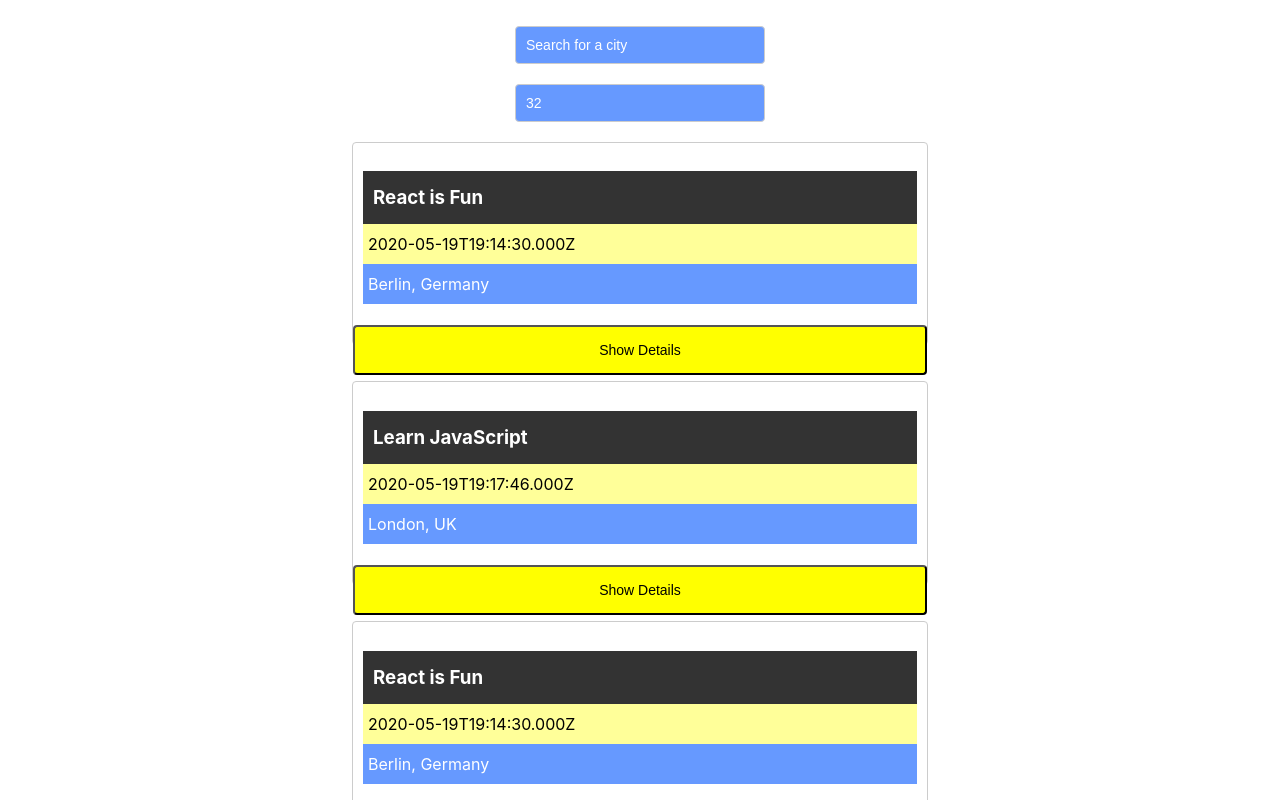
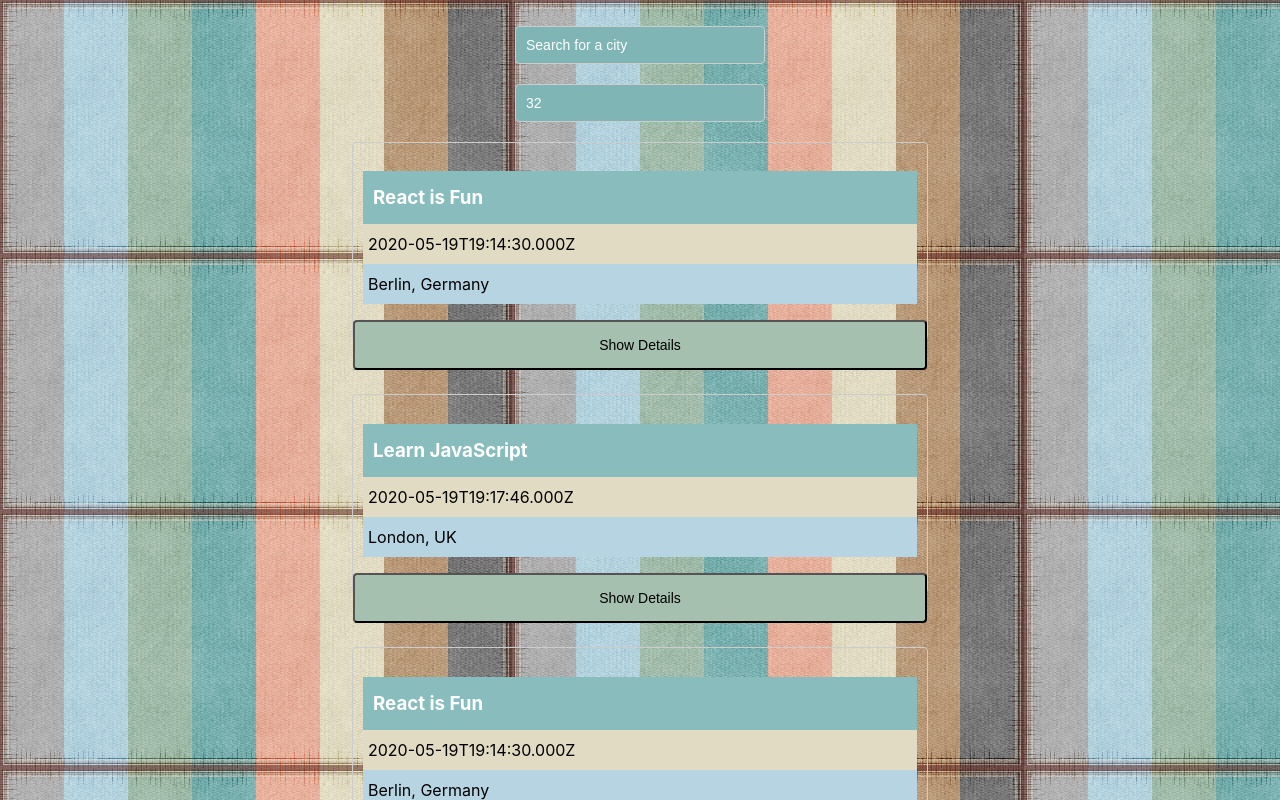
Before and after one commit to yevheniiairapetian/meet, a React (Create React App) app: page / in a window 1280 px wide. Shown: the top 800 px of the page. Built offline with nearby package versions, Linux system fonts and the light colour scheme.

Commit message:
feat: update styling of app

```diff
--- a/src/App.css
+++ b/src/App.css
@@ -2,6 +2,7 @@
 .App {
   text-align: center;
   padding: 2% 5%;
+  background-image: url('../src/images/background.jpg');
 }
 
 .App * {
@@ -23,7 +24,7 @@
   width:250px;
   border-radius: 4px;
   outline: none;
-  background-color:#6699ff;
+  background-color:#7FB5B5;
   color: white;
   border: 1px solid #ccc;
   font-size: 14px;
@@ -87,7 +88,7 @@
 }
 .event {
   padding: 10px 10px 35px;
-  margin-bottom: 36px;
+  margin-bottom: 54px;
   text-align: left;
   border: 1px solid #ccc;
   border-radius: 4px;
@@ -102,8 +103,15 @@
 #event-list li h3{
   color: white;
   padding: 15px 10px;
-  background-color:#333333;
+  background-color:#88BCBD;
   margin-bottom:0;
+}
+
+#event-list li h4{
+  color: white;
+  background-color:#848484;
+  padding: 20px 5px 20px 5px;
+  margin:0;
 }
 
 #event-list li button{
@@ -111,28 +119,28 @@
   font-size: 14px;
   width: 100%;
   padding: 15px 10px;
-  background-color:yellow;
+  background-color:#A6C0AF;
   margin-bottom:-36px;
 }
 
 #event-list li button:hover{
   padding: 15px 10px;
-  background-color:yellow;
   opacity:0.8;
 }
 
 #event-list li p:first-of-type{
 color: black;
-background-color:#ffff99;
+background-color:#E1DBC3;
 margin-top: 0;
 margin-bottom: 0;
 padding:10px 5px 10px 5px;
 }
 
 #event-list li p:last-of-type{
-  color: white;
-  background-color:#6699ff;
+  color: black;
+  background-color:#B6D4E1;
   margin-top: 0;
+  margin-bottom:0;
   padding:10px 5px 10px 5px;
   }
 .details-btn {
```
Also changed, not shown: src/images/background.jpg (added).
